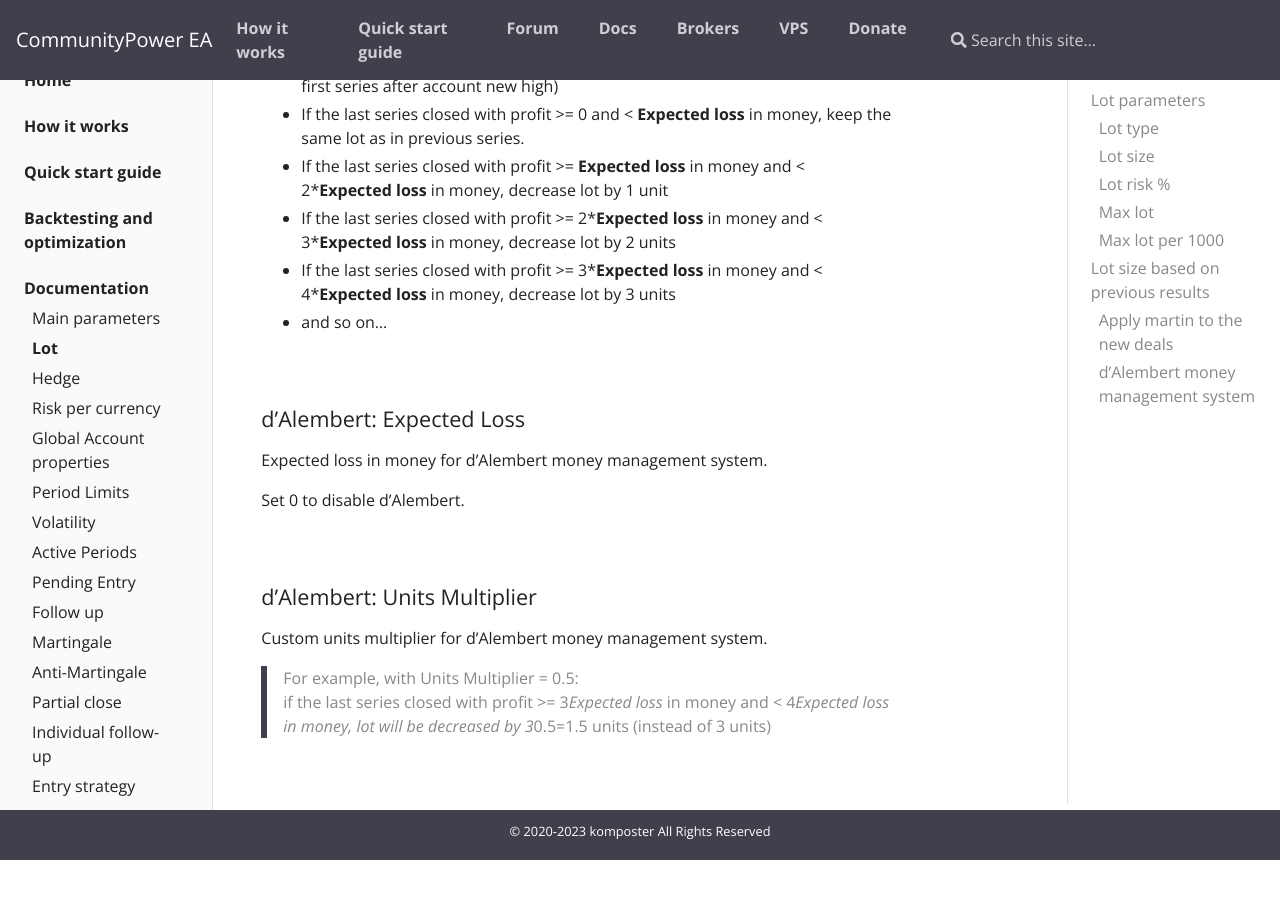
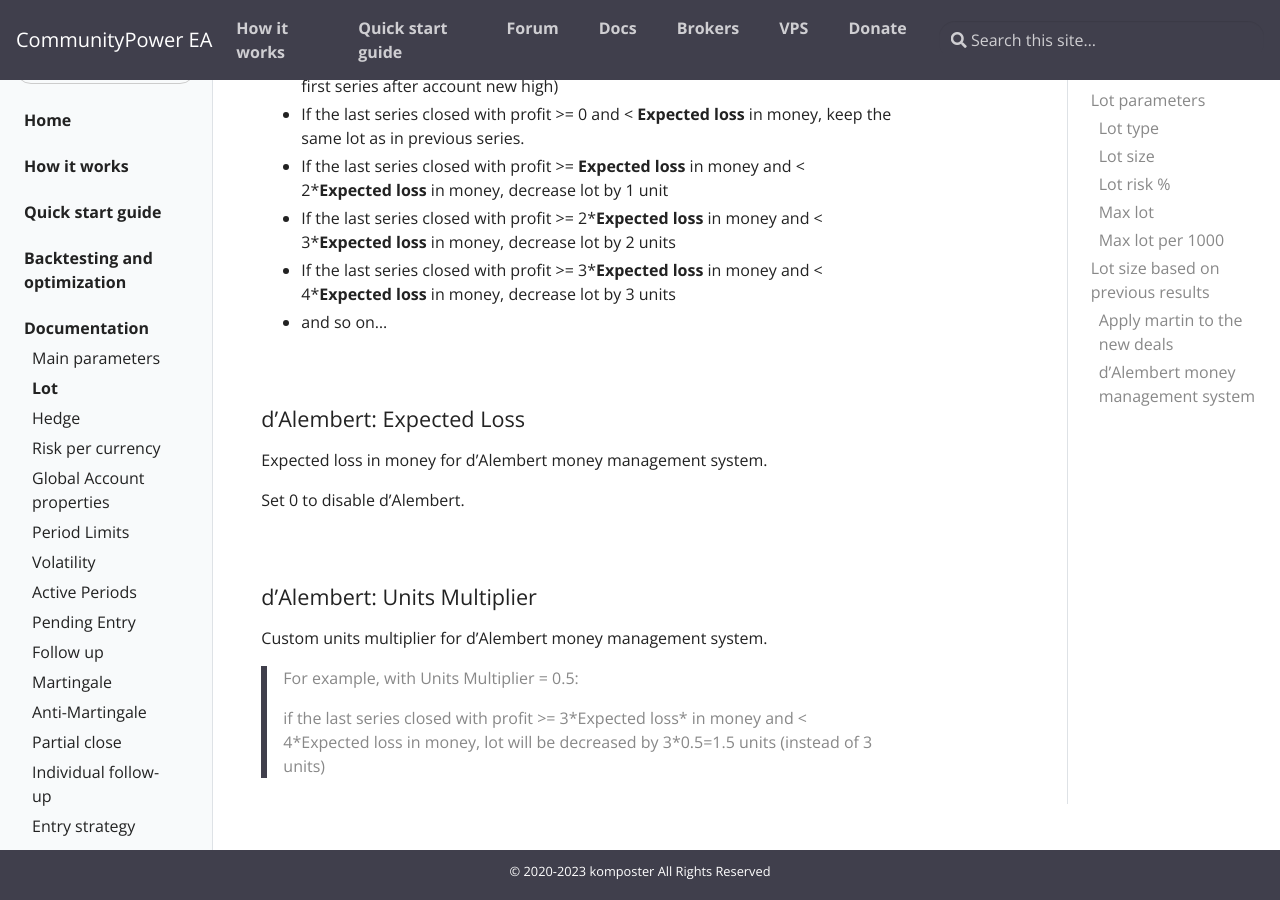
Before and after one commit to komposter/CommunityPowerEA.com, a Jekyll site: the page built from _docs/lot.md, in a window 1280 px wide and 900 px high, scrolled down 2683 px. Built offline with Jekyll 4.4.1, drawn with Linux system fonts in a browser that asks for light colours; before the commit the page ends 3543 px from its top, so only the background shows below that.

Commit message:
Content change

```diff
--- a/_docs/lot.md
+++ b/_docs/lot.md
@@ -106,5 +106,6 @@
 
 Custom units multiplier for d'Alembert money management system.
 
-> For example, with Units Multiplier = 0.5: <br/>
-> if the last series closed with profit >= 3*Expected loss* in money and < 4*Expected loss in money, lot will be decreased by 3*0.5=1.5 units (instead of 3 units)
+> For example, with Units Multiplier = 0.5:
+>
+> if the last series closed with profit >= 3\*Expected loss* in money and < 4\*Expected loss in money, lot will be decreased by 3\*0.5=1.5 units (instead of 3 units)
```
